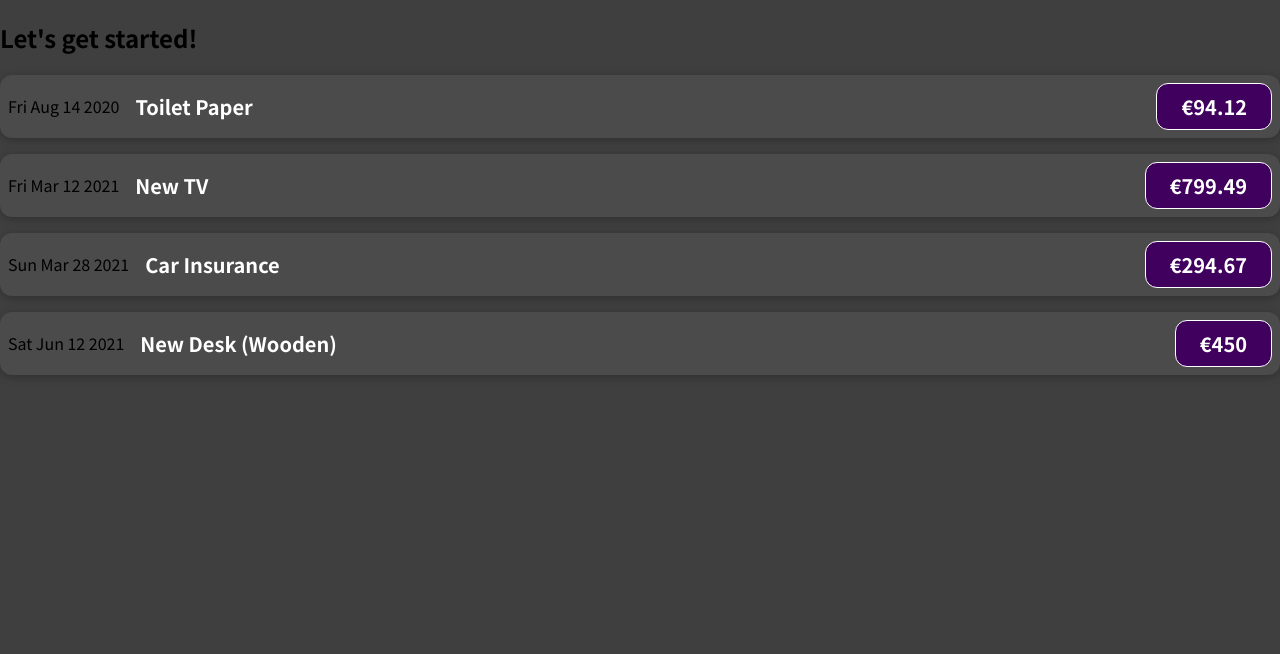
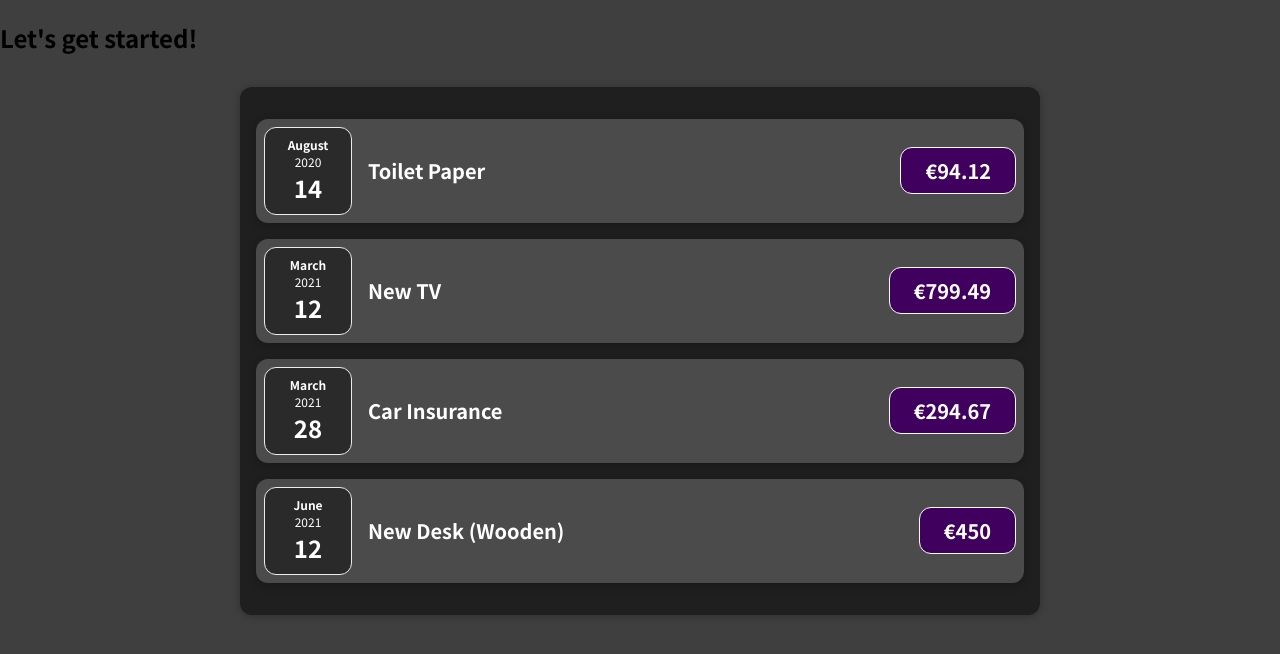
Before and after one commit to Christian-Adler/reacttraining, a JavaScript app in the folder react-complete-guide/: page / in a window 1280 px wide. Shown: the top 654 px of the page. Built offline with nearby package versions, Linux system fonts and the light colour scheme.

Commit message:
splitted into multiple components

```diff
--- a/react-complete-guide/src/App.js
+++ b/react-complete-guide/src/App.js
@@ -1,4 +1,4 @@
-import ExpenseItem from "./components/ExpenseItem";
+import Expenses from "./components/Expenses";
 
 function App() {
   const expenses = [
@@ -26,10 +26,7 @@
   return (
     <div>
       <h2>Let's get started!</h2>
-      <ExpenseItem title={expenses[0].title} amount={expenses[0].amount} date={expenses[0].date}></ExpenseItem>
-      <ExpenseItem title={expenses[1].title} amount={expenses[1].amount} date={expenses[1].date}></ExpenseItem>
-      <ExpenseItem title={expenses[2].title} amount={expenses[2].amount} date={expenses[2].date}></ExpenseItem>
-      <ExpenseItem title={expenses[3].title} amount={expenses[3].amount} date={expenses[3].date}></ExpenseItem>
+      <Expenses items={expenses}/>
     </div>
   );
 }
--- /dev/null
+++ b/react-complete-guide/src/components/ExpenseDate.css
@@ -0,0 +1,26 @@
+.expense-date {
+    display: flex;
+    flex-direction: column;
+    width: 5.5rem;
+    height: 5.5rem;
+    border: 1px solid #ececec;
+    background-color: #2a2a2a;
+    color: white;
+    border-radius: 12px;
+    align-items: center;
+    justify-content: center;
+}
+
+.expense-date__month {
+    font-size: 0.75rem;
+    font-weight: bold;
+}
+
+.expense-date__year {
+    font-size: 0.75rem;
+}
+
+.expense-date__day {
+    font-size: 1.5rem;
+    font-weight: bold;
+}
--- /dev/null
+++ b/react-complete-guide/src/components/ExpenseDate.js
@@ -0,0 +1,17 @@
+import './ExpenseDate.css'
+
+function ExpenseDate(props) {
+  const month = props.date.toLocaleString('en-US', { month: 'long' });
+  const day = props.date.toLocaleString('en-US', { day: '2-digit' });
+  const year = props.date.getFullYear();
+
+  return (
+    <div className="expense-date">
+      <div className="expense-date__month">{month}</div>
+      <div className="expense-date__year">{year}</div>
+      <div className="expense-date__day">{day}</div>
+    </div>
+  );
+}
+
+export default ExpenseDate;
--- a/react-complete-guide/src/components/ExpenseItem.js
+++ b/react-complete-guide/src/components/ExpenseItem.js
@@ -1,9 +1,13 @@
 import './ExpenseItem.css'
+import './ExpenseDate'
+import ExpenseDate from "./ExpenseDate";
 
 function ExpenseItem(props) {
+
   return (
     <div className="expense-item">
-      <div>{props.date.toDateString()}</div>
+      <ExpenseDate date={props.date}/>
+
       <div className="expense-item__description">
         <h2>{props.title}</h2>
         <div className="expense-item__price">€{props.amount}</div>
--- /dev/null
+++ b/react-complete-guide/src/components/Expenses.css
@@ -0,0 +1,9 @@
+.expenses {
+    padding: 1rem;
+    background-color: rgb(31, 31, 31);
+    margin: 2rem auto;
+    width: 50rem;
+    max-width: 95%;
+    border-radius: 12px;
+    box-shadow: 0 1px 8px rgba(0, 0, 0, 0.25);
+}
--- /dev/null
+++ b/react-complete-guide/src/components/Expenses.js
@@ -0,0 +1,14 @@
+import './Expenses.css';
+import ExpenseItem from "./ExpenseItem";
+
+function Expenses(props) {
+  const { items } = props;
+  return <div className="expenses">
+    <ExpenseItem title={items[0].title} amount={items[0].amount} date={items[0].date}/>
+    <ExpenseItem title={items[1].title} amount={items[1].amount} date={items[1].date}/>
+    <ExpenseItem title={items[2].title} amount={items[2].amount} date={items[2].date}/>
+    <ExpenseItem title={items[3].title} amount={items[3].amount} date={items[3].date}/>
+  </div>;
+}
+
+export default Expenses;
```
